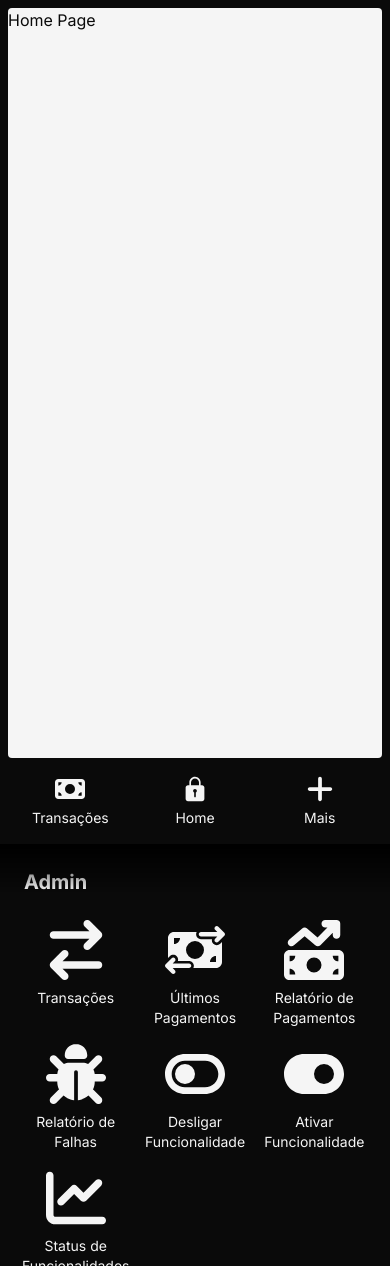
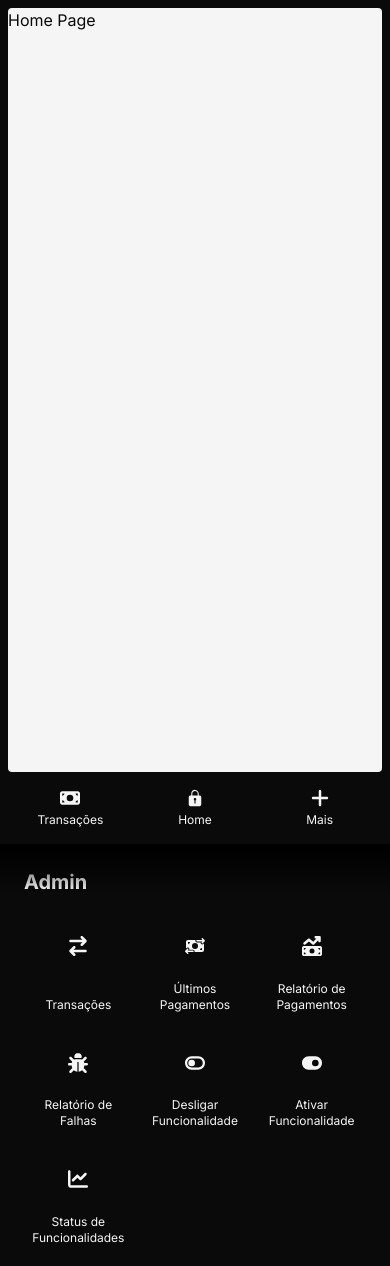
Before and after one commit to imLymei/safeswap-mock, a Next.js app: page / in a window 390 px wide. Built offline with nearby package versions, Linux system fonts and the light colour scheme.

Commit message:
refactor: make mobile icons smaller

```diff
--- a/src/app/_components/MobileSidebar.tsx
+++ b/src/app/_components/MobileSidebar.tsx
@@ -33,20 +33,20 @@ export default function MobileSidebar() {
   }, [isOpen]);
 
   return (
-    <nav className='grid grid-cols-3 gap-4 p-2 text-sm sm:hidden'>
+    <nav className='grid grid-cols-3 gap-4 p-2 text-xs sm:hidden'>
       <Link href='/' className='flex flex-col items-center gap-1 p-2'>
-        <FaMoneyBill size={ICON_SIZE.SMALL} />
+        <FaMoneyBill size={ICON_SIZE.MOBILE} />
         <p>Transações</p>
       </Link>
       <Link href='/' className='flex flex-col items-center gap-1 p-2'>
-        <IoIosLock size={ICON_SIZE.SMALL} />
+        <IoIosLock size={ICON_SIZE.MOBILE} />
         <p>Home</p>
       </Link>
       <button
         onClick={() => setIsOpen(true)}
         className='flex flex-col items-center gap-1 p-2'
       >
-        <FaPlus size={ICON_SIZE.SMALL} />
+        <FaPlus size={ICON_SIZE.MOBILE} />
         <p>Mais</p>
       </button>
       <div
@@ -61,7 +61,7 @@ export default function MobileSidebar() {
           {NAVBAR_SECTIONS.map((section) => (
             <div key={`mobile-section-${section.name}`} className='space-y-6'>
               <p className='text-xl font-bold'>{section.name}</p>
-              <div className='grid grid-cols-3 gap-4'>
+              <div className='grid grid-cols-3 gap-2'>
                 {section.navbarItems.map((item) =>
                   item.navbarItems ? (
                     item.navbarItems.map((folderItem) => (
--- a/src/app/_components/MobileSidebarItem.tsx
+++ b/src/app/_components/MobileSidebarItem.tsx
@@ -7,9 +7,12 @@ export default function MobileSidebarItem({
   icon: Icon,
 }: NavbarItem) {
   return (
-    <Link href={href} className='flex flex-col items-center gap-2 text-center'>
-      <Icon size={ICON_SIZE.LARGE} />
-      <p>{name}</p>
+    <Link
+      href={href}
+      className='flex aspect-square flex-col items-center justify-between gap-2 rounded p-4 text-center active:bg-blue-500/20'
+    >
+      <Icon size={ICON_SIZE.MOBILE} />
+      <p className='line-clamp-2'>{name}</p>
     </Link>
   );
 }
```
